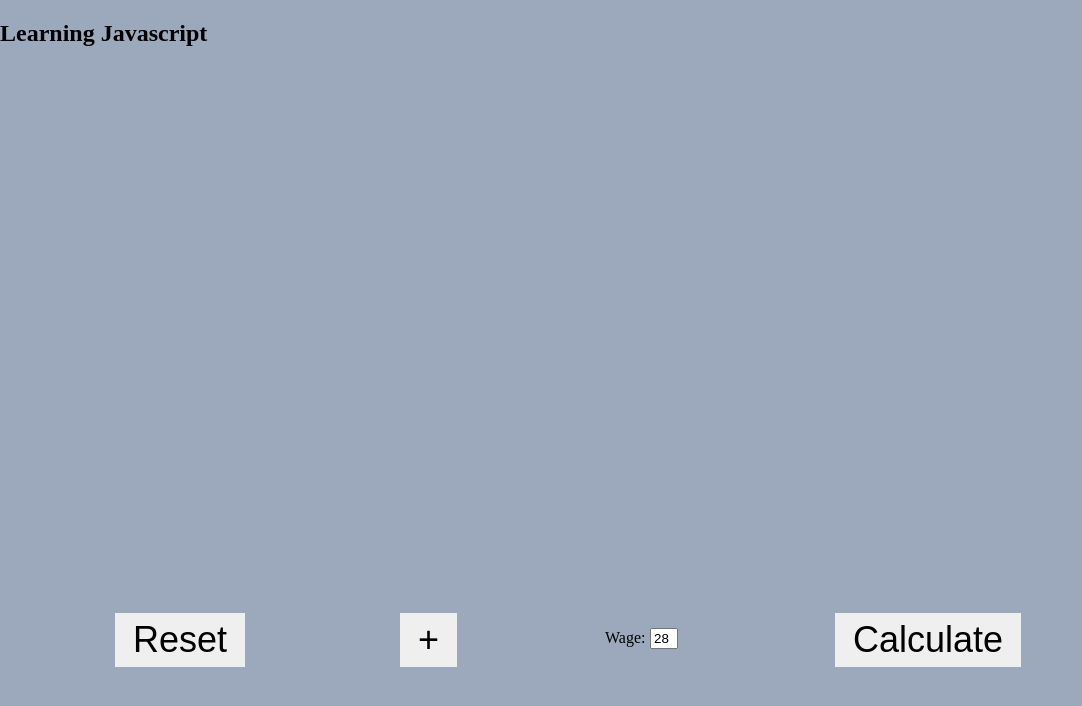
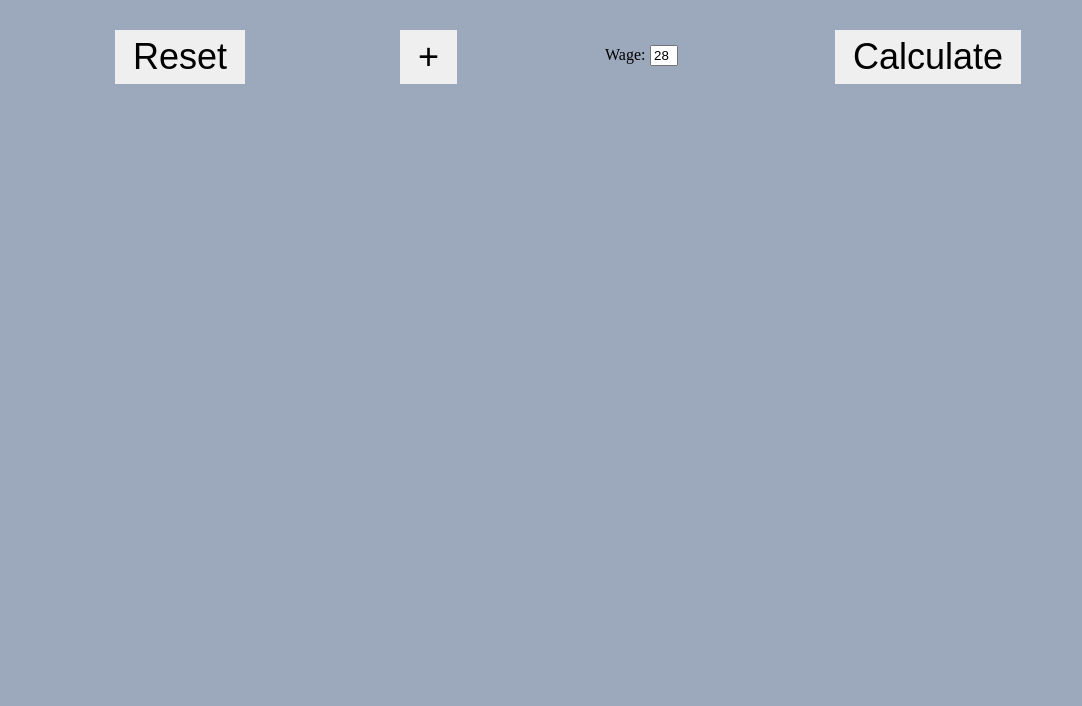
Before and after one commit to Kivans/Timesheet-Calculator, a plain HTML site: page index.html in a window 1280 px wide. Shown: the whole page, without its empty margins (0-1082 px from the left). Drawn offline with Linux system fonts and the light colour scheme.

Commit message:
Update index.html

```diff
--- a/index.html
+++ b/index.html
@@ -10,10 +10,8 @@
 </head>
 
 <body>
-  <h2 id="header">Learning Javascript</h2>
-    <p id="javascript"></p>
-    <canvas id="canvas" width="640" height="512"></canvas>
+  <p id="para">
+  <script src="script.js"></script>
 
-  <script src="script.js"></script>
 </body>
 </html>
```
